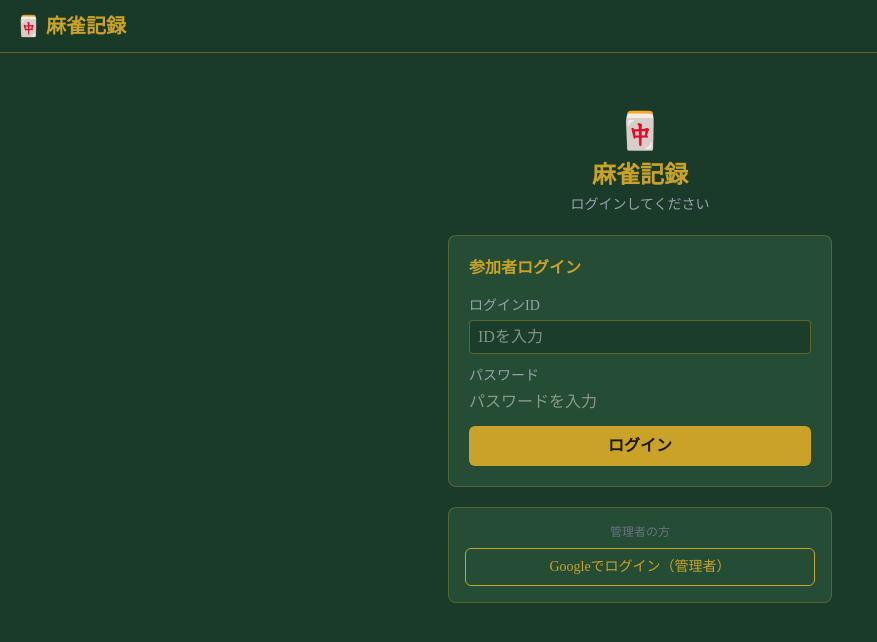
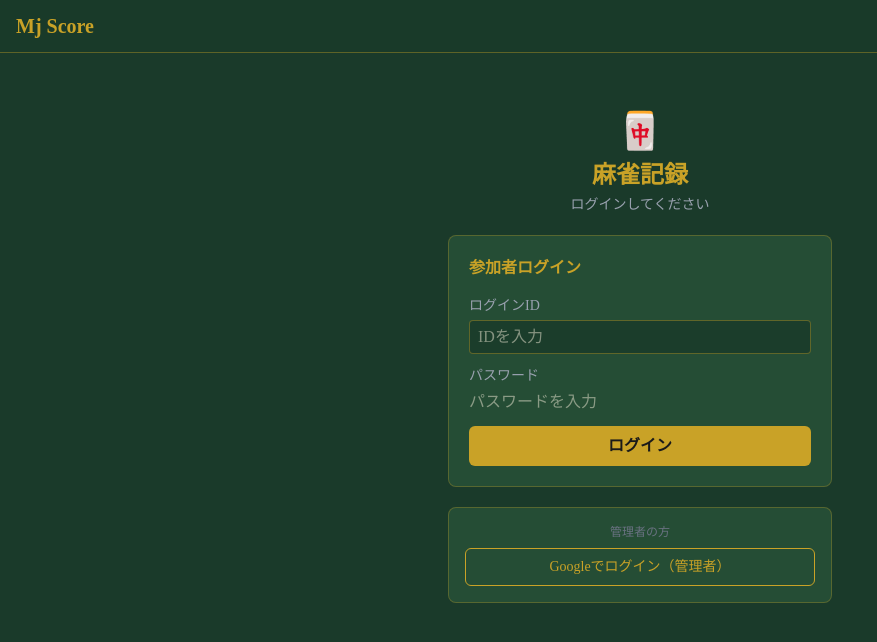
Before and after one commit to skgit-alt/mjscore, a Next.js app: page / in a window 1280 px wide. Shown: the top 642 px of the page, without its empty margins (0-877 px from the left). Built offline with nearby package versions, Linux system fonts and the light colour scheme; no server answers.

Commit message:
rename app to Mj Score

```diff
--- a/src/app/layout.tsx
+++ b/src/app/layout.tsx
@@ -3,8 +3,8 @@ import "./globals.css";
 import ClientLayout from "@/components/ClientLayout";
 
 export const metadata: Metadata = {
-  title: "麻雀記録",
-  description: "麻雀の対局記録・成績管理アプリ",
+  title: "Mj Score",
+  description: "Mj Score - 対局記録・成績管理",
 };
 
 export default function RootLayout({
--- a/src/components/NavBar.tsx
+++ b/src/components/NavBar.tsx
@@ -39,7 +39,7 @@ export default function NavBar() {
     >
       <div className="flex items-center gap-6">
         <Link href="/" className="text-xl font-bold" style={{ color: "var(--gold)" }}>
-          🀄 麻雀記録
+          Mj Score
         </Link>
         {user && (
           <div className="flex gap-4 text-sm">
```
